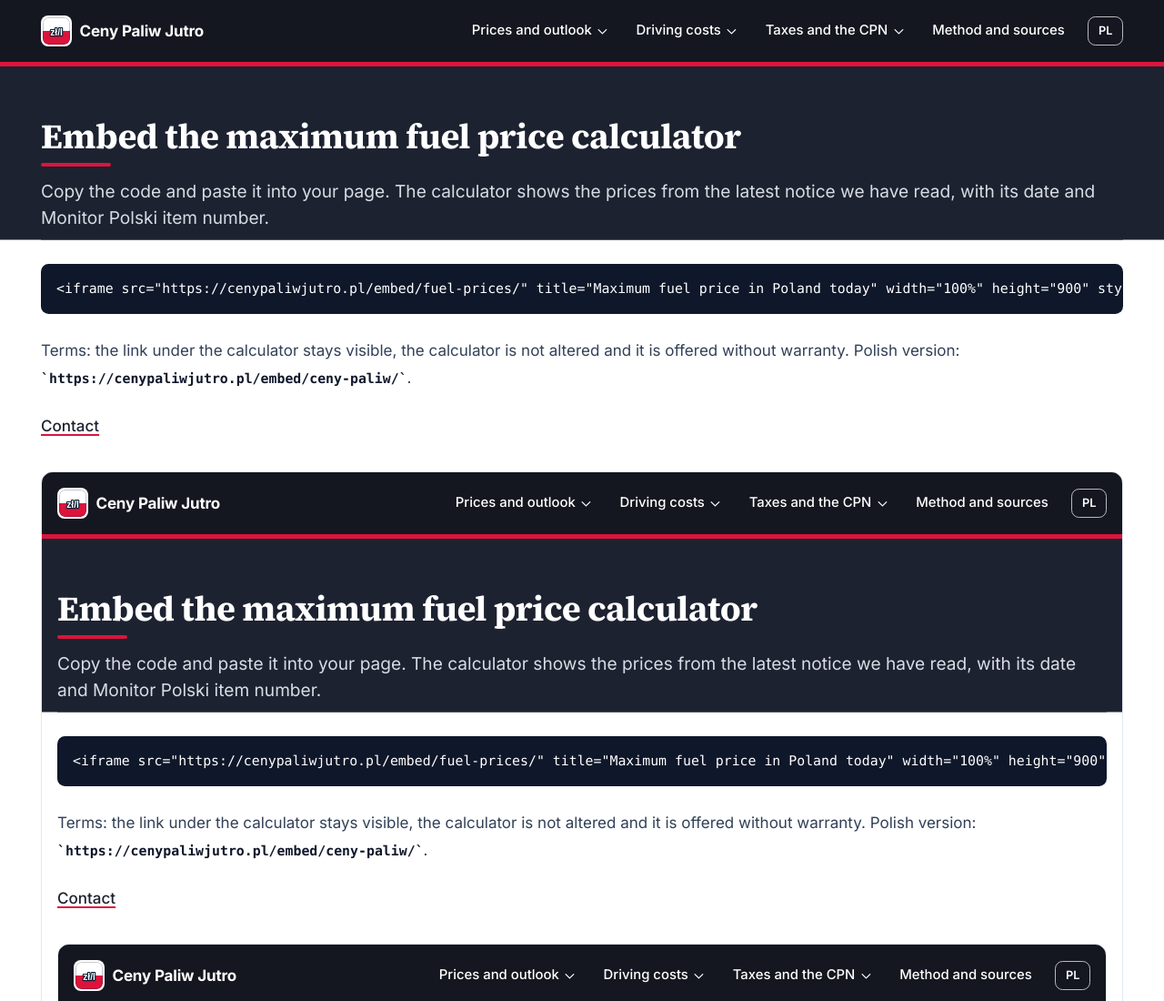
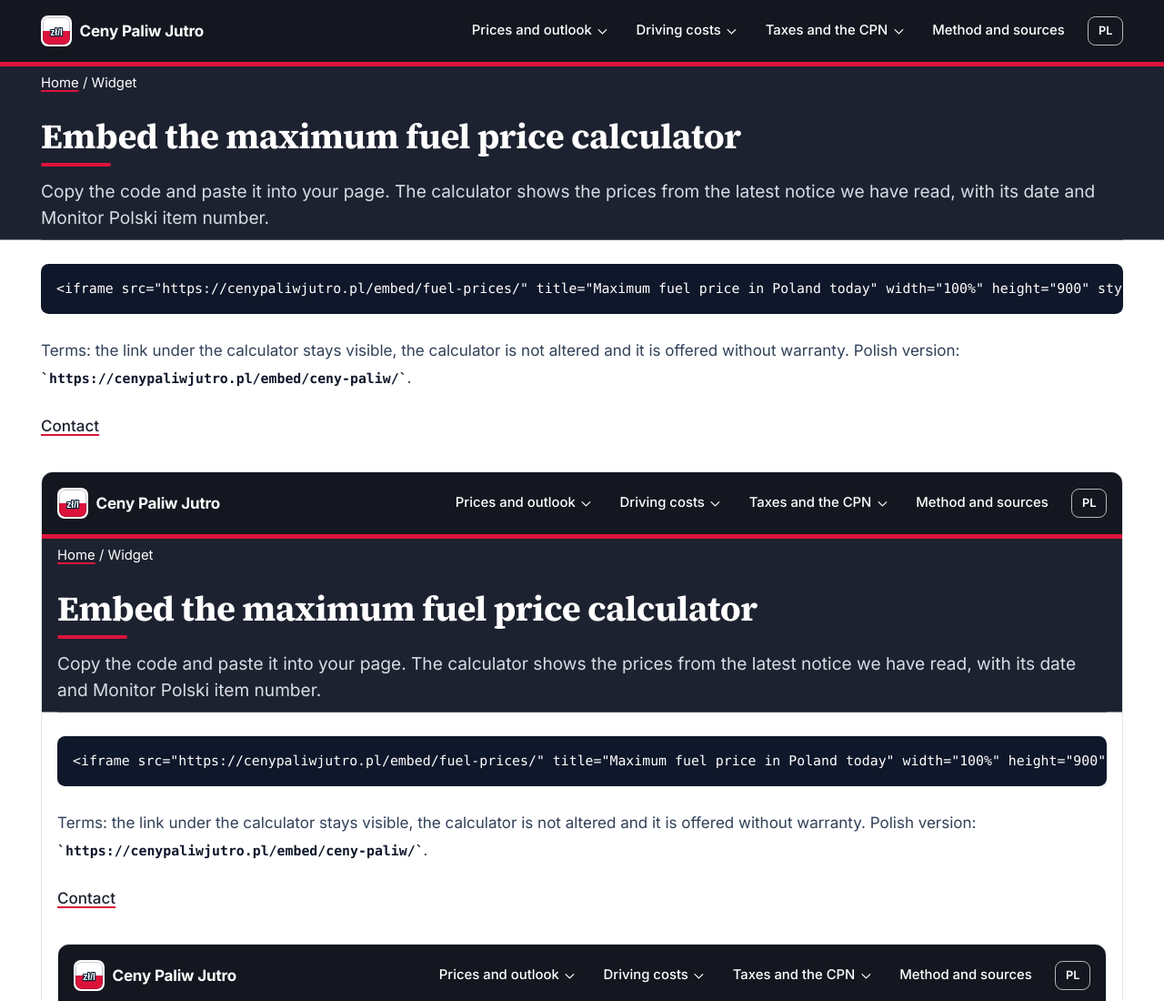
Before and after one commit to Mottalib-10M/cenypaliwjutro.pl, an Astro site: page /en/widget in a window 1280 px wide. Shown: the top 1100 px of the page at 91% size. Built offline with nearby package versions, Linux system fonts and the light colour scheme; Astro itself is replaced by a stand-in of ours.

Commit message:
Fil d'Ariane visible sur le bandeau sombre, en blanc : il était recouvert par l'aplat du bandeau (à propos, pages légales et pages de calcul)
Co-Authored-By: Claude Opus 5.5 <noreply@anthropic.com>

```diff
--- a/src/styles/global.css
+++ b/src/styles/global.css
@@ -210,3 +210,6 @@ footer, footer *:not(svg):not(path) { color:#E5E7EB !important; border-color:rgb
 footer a { color:#fff !important; text-decoration:underline; text-decoration-color:#DC143C; text-underline-offset:3px; }
 footer [class*="bg-"]:not([aria-hidden]) { background:transparent !important; }
 /* === fin de la charte du pays === */
+/* Fil d'Ariane posé sur le bandeau (pages à propos et légales) : au-dessus de l'aplat et en blanc, sinon recouvert */
+main:has(header > h1) > div:first-child:has(> nav[aria-label]) { position:relative; z-index:1; background:#1D2230; box-shadow:0 0 0 100vmax #1D2230; clip-path:inset(0 -100vmax); }
+main:has(header > h1) > div:first-child > nav[aria-label] :is(a,span,li) { color:#fff !important; }
```
